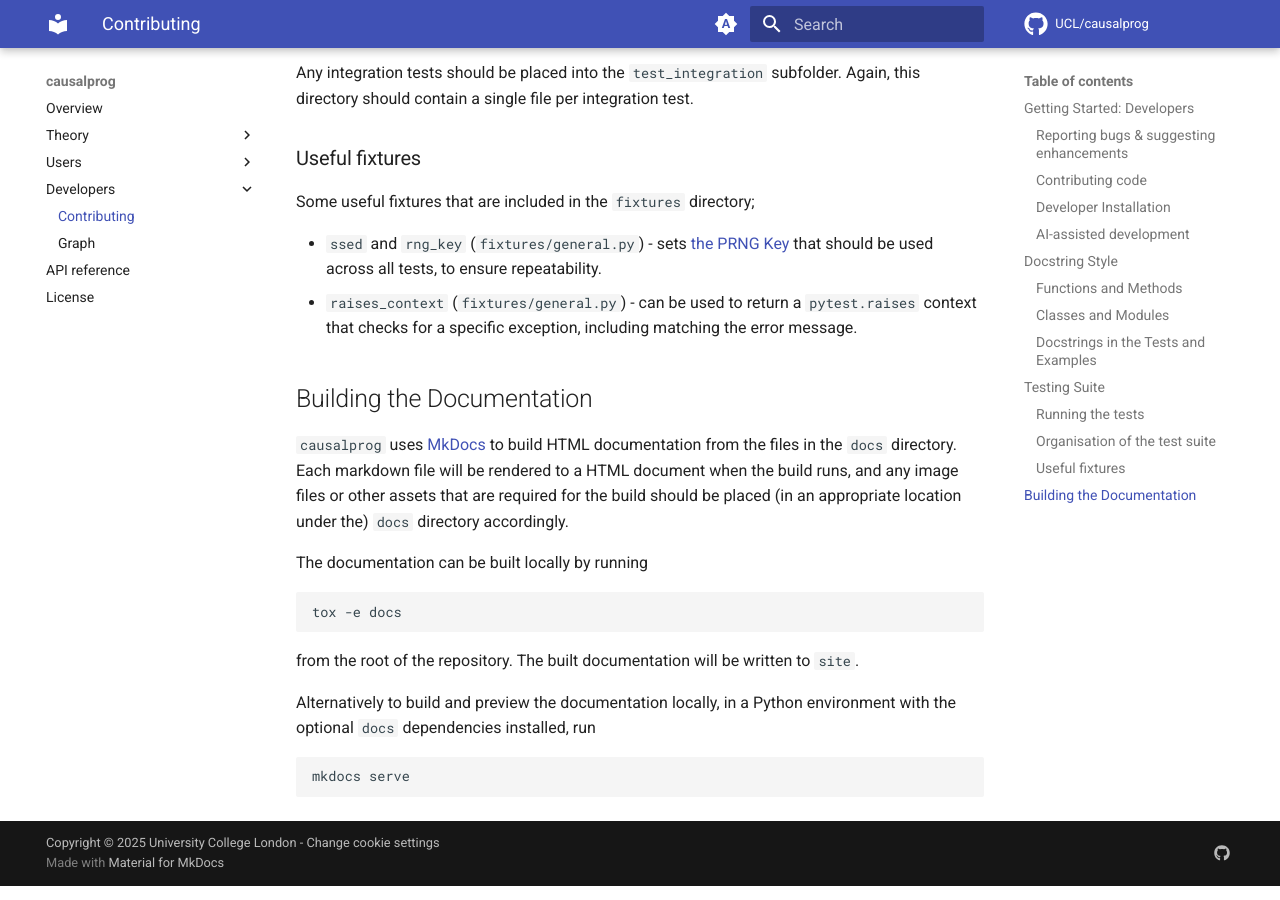
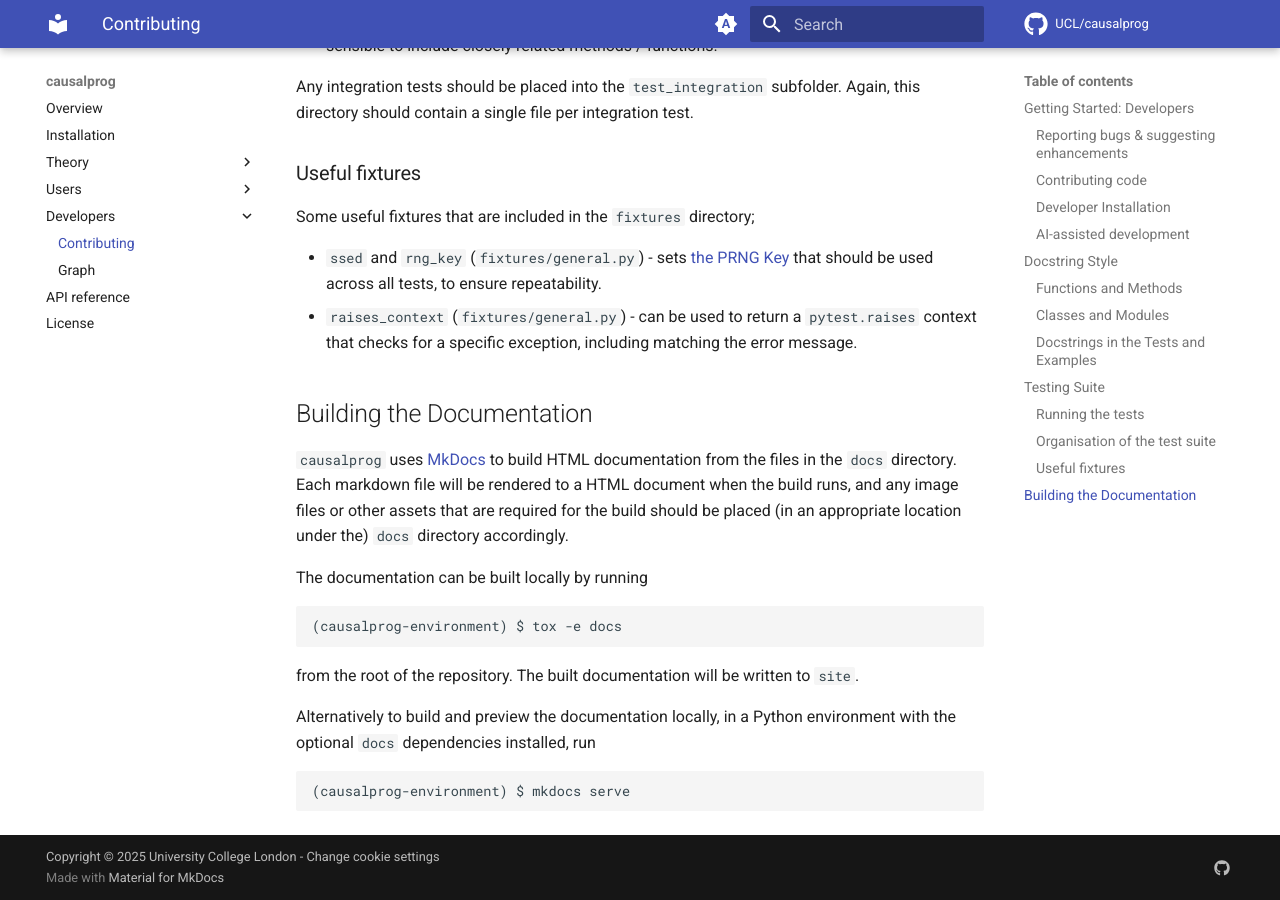
Before and after one commit to UCL/causalprog, an MkDocs documentation site: the page built from docs/developers/contributing.md, in a window 1280 px wide and 900 px high, scrolled down 3699 px. Built offline with MkDocs 1.6.1 and Material for MkDocs 9.7.7, drawn with Linux system fonts in a browser that asks for light colours; comment, search, counter and statistics services are not loaded; some of the changed text lies outside the part shown.

Commit message:
Update nav and environment conventions in shell snippets

````diff
--- a/docs/developers/contributing.md
+++ b/docs/developers/contributing.md
@@ -31,9 +31,9 @@ We recommend a slightly different installation method to that of a user if you p
 2. Use `git clone` to obtain a local copy of your fork.
 3. Install `causalprog` in editable mode, along with it's optional dependencies, via
 
-   ```sh
-   pip install -e .[dev,docs,test]
-   ```
+```sh
+pip install -e .[dev,docs,test]
+```
 
 Don't forget to activate the Python environment you want to install `causalprog` into before running `pip install`.
 
@@ -152,7 +152,7 @@ Each markdown file will be rendered to a HTML document when the build runs, and
 The documentation can be built locally by running
 
 ```sh
-tox -e docs
+(causalprog-environment) $ tox -e docs
 ```
 
 from the root of the repository.
@@ -162,5 +162,5 @@ Alternatively to build and preview the documentation locally, in a Python
 environment with the optional `docs` dependencies installed, run
 
 ```sh
-mkdocs serve
+(causalprog-environment) $ mkdocs serve
 ```
--- a/mkdocs.yml
+++ b/mkdocs.yml
@@ -37,6 +37,7 @@ theme:
 
 nav:
   - Overview: index.md
+  - Installation: getting-started.md
   - Theory:
       - Simple working example: theory/simple-working-example.md
       - Continuous treatment models: theory/continuous-treatments.md
````
